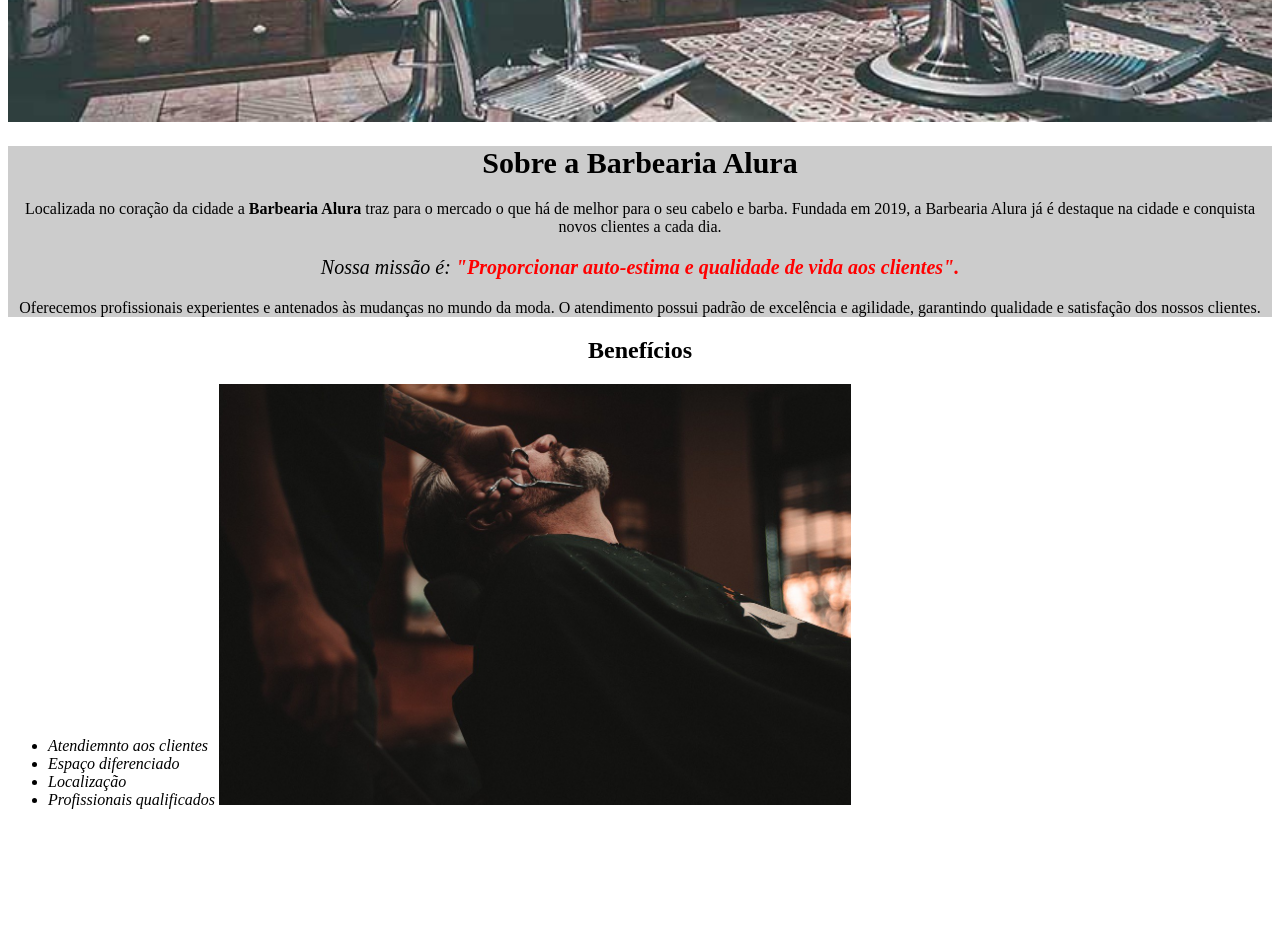
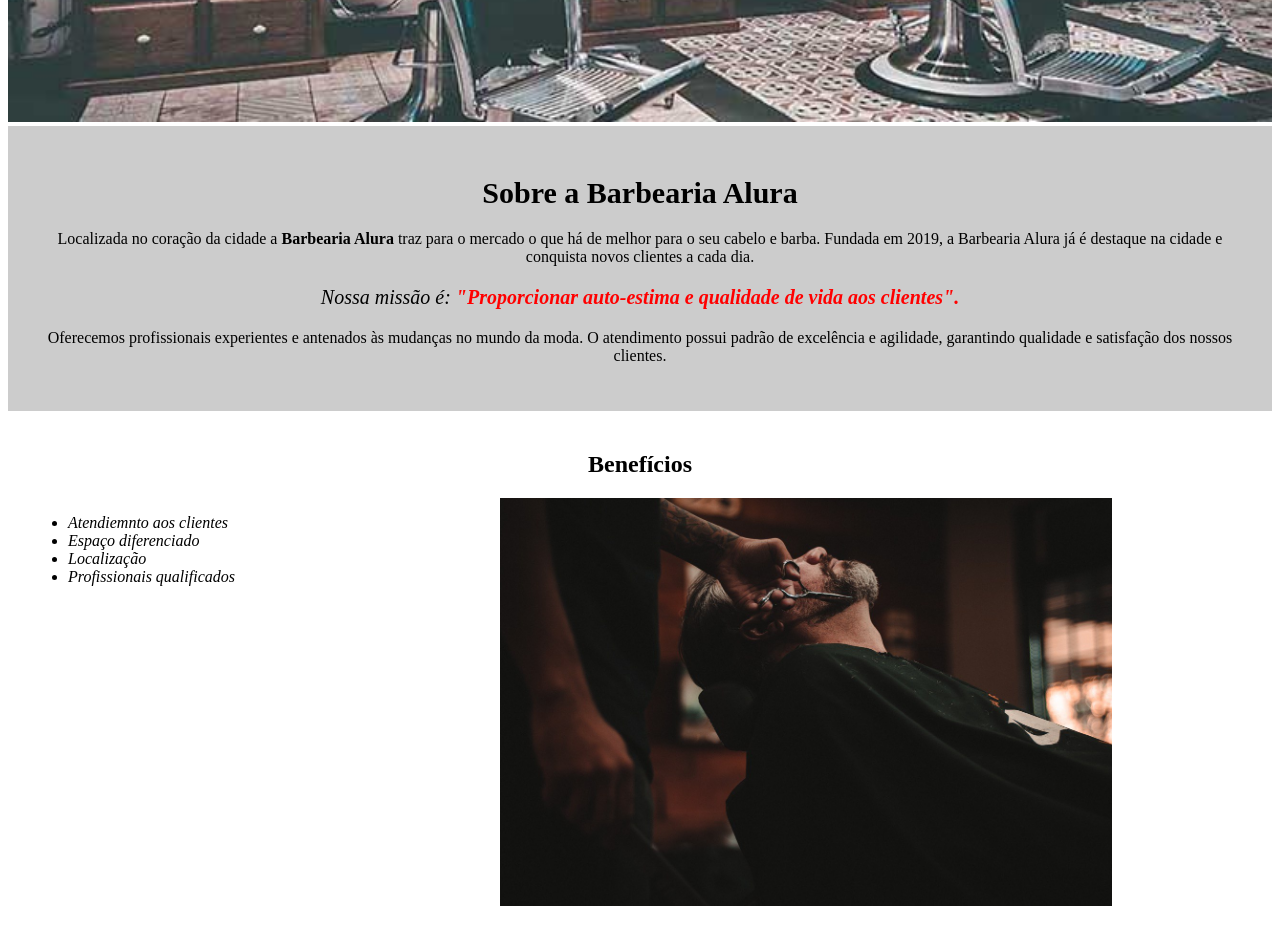
Before and after one commit to Jh-Terencio/HTML-e-CSS-parte-1, a plain HTML site: page index.html in a window 1280 px wide. Shown: the part 360-1298 px from the top of the page. Before the commit the page ends 1193 px from the top, so only its background shows below. Drawn offline with Linux system fonts and the light colour scheme.

Commit message:
Aprendendo a usar display

```diff
--- a/style.css
+++ b/style.css
@@ -8,6 +8,7 @@ body {
 
 .principal{
     background: #CCCCCC;
+    padding: 30px;
 }
 
 h1 {
@@ -39,6 +40,7 @@ em strong {
 
 .beneficios{
     background-color: #FFFFFF;
+    padding: 20px;
 }
 
 h2{
@@ -58,6 +60,9 @@ https://medium.com/collabcode/pare-de-chutar-e-aprenda-como-funciona-o-display-i
 */
 ul{
     display: inline-block;
+    vertical-align: top;
+    width: 20%;
+    margin-right: 15%;
 }
 
 .imagemBeneficios{
```
